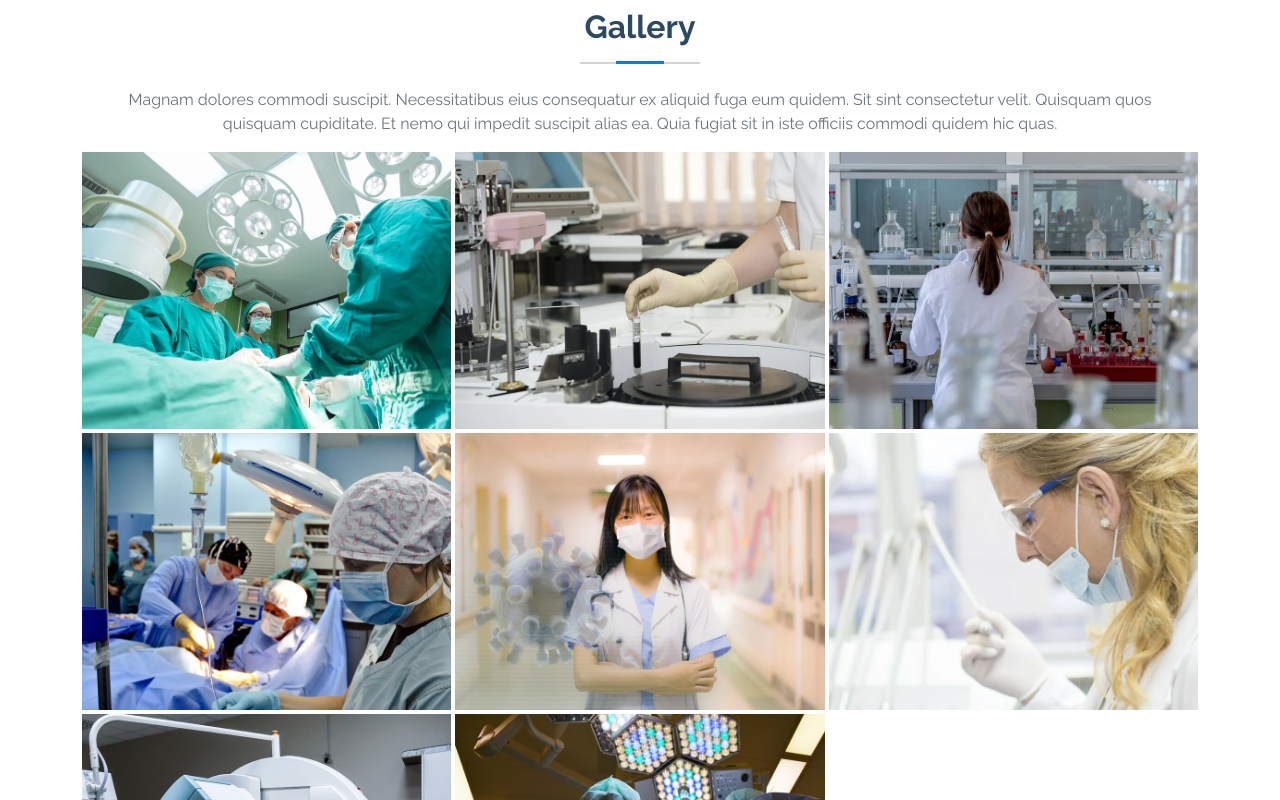
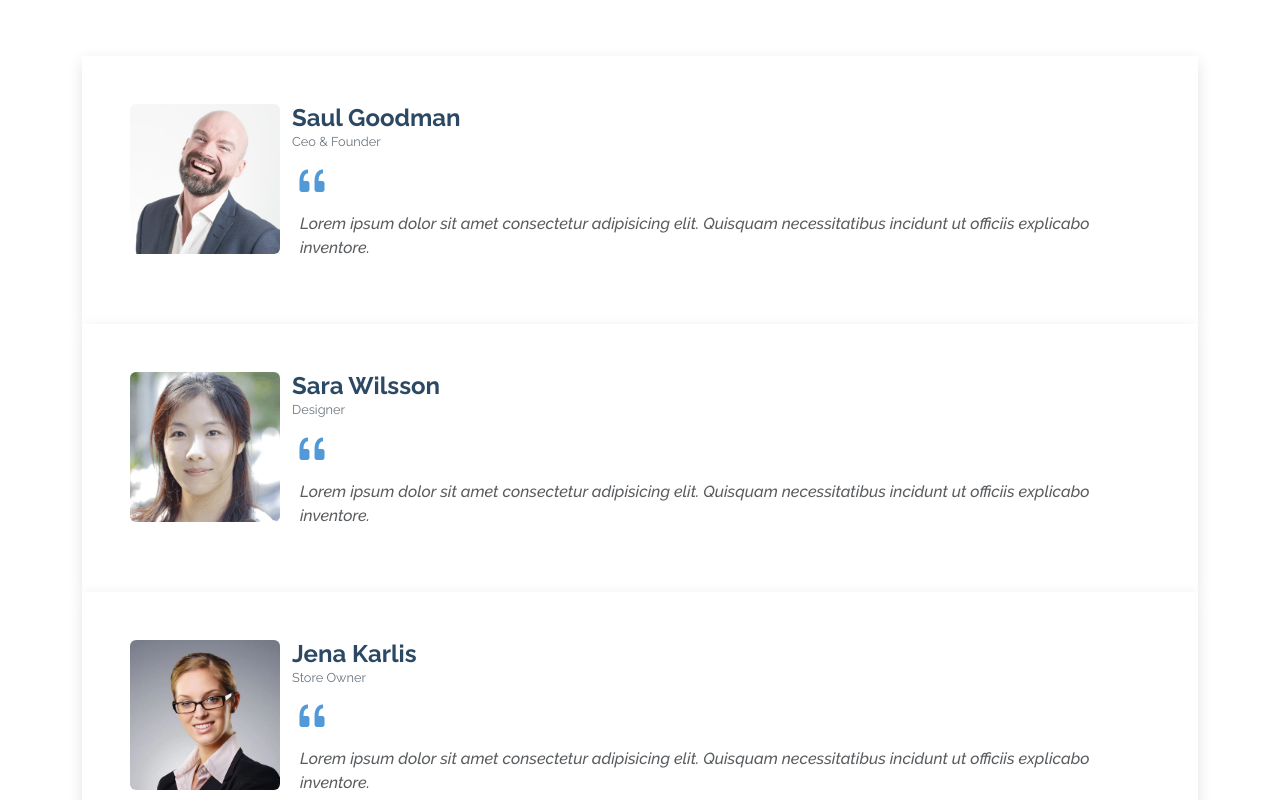
Before and after one commit to abdullahpichoo/react-practise-app-ili, a React (Create React App) app: page / in a window 1280 px wide. Shown: the part 5180-5980 px from the top of the page. Built offline with nearby package versions, Linux system fonts and the light colour scheme.

Commit message:
cards done

```diff
--- a/src/App.tsx
+++ b/src/App.tsx
@@ -9,6 +9,7 @@ import CreateAppointment from "./components/CreateAppointment";
 import Departments from "./components/Departments/Departments";
 import Doctors from "./components/Doctors/Doctors";
 import FAQ from "./components/FAQ/FAQ";
+import Reviews from "./components/Reviews/Reviews";
 import Gallery from "./components/Gallery";
 import Contact from "./components/Contact";
 import Footer from "./components/Footer/Footer";
@@ -33,6 +34,7 @@ function App() {
         <Departments />
         <Doctors />
         <FAQ />
+        <Reviews />
         <Gallery />
         <Contact />
       </div>
--- /dev/null
+++ b/src/commons/reviewsList.ts
@@ -0,0 +1,39 @@
+interface Review {
+  image: string;
+  name: string;
+  designation: string;
+  body: string;
+}
+
+export const reviewsList: Review[] = [
+  {
+    image: "/assets/img/testimonials/testimonials-1.jpg",
+    name: "Saul Goodman",
+    designation: "Ceo & Founder",
+    body: "Lorem ipsum dolor sit amet consectetur adipisicing elit. Quisquam necessitatibus incidunt ut officiis explicabo inventore.",
+  },
+  {
+    image: "/assets/img/testimonials/testimonials-2.jpg",
+    name: "Sara Wilsson",
+    designation: "Designer",
+    body: "Lorem ipsum dolor sit amet consectetur adipisicing elit. Quisquam necessitatibus incidunt ut officiis explicabo inventore.",
+  },
+  {
+    image: "/assets/img/testimonials/testimonials-3.jpg",
+    name: "Jena Karlis",
+    designation: "Store Owner",
+    body: "Lorem ipsum dolor sit amet consectetur adipisicing elit. Quisquam necessitatibus incidunt ut officiis explicabo inventore.",
+  },
+  {
+    image: "/assets/img/testimonials/testimonials-4.jpg",
+    name: "Matt Brandon",
+    designation: "Freelancer",
+    body: "Lorem ipsum dolor sit amet consectetur adipisicing elit. Quisquam necessitatibus incidunt ut officiis explicabo inventore.",
+  },
+  {
+    image: "/assets/img/testimonials/testimonials-5.jpg",
+    name: "John Larson",
+    designation: "Entrepreneur",
+    body: "Lorem ipsum dolor sit amet consectetur adipisicing elit. Quisquam necessitatibus incidunt ut officiis explicabo inventore.",
+  },
+];
--- /dev/null
+++ b/src/components/Reviews/ReviewCard.tsx
@@ -0,0 +1,45 @@
+import React from "react";
+import { Card } from "react-bootstrap";
+
+const ReviewCard = ({
+  image,
+  name,
+  designation,
+  body,
+}: {
+  image: string;
+  name: string;
+  designation: string;
+  body: string;
+}) => {
+  return (
+    <div className="review-card card rounded-0 border-0 p-5">
+      <div className="row">
+        <div className="col-4 col-md-2">
+          <img
+            src={image}
+            alt={`${name}'s picture`}
+            className="img-fluid rounded-2"
+          />
+        </div>
+        <div className="col-12 col-md-10 p-3 p-md-0">
+          <div className="row">
+            <div className="col-12">
+              <h4 className="fw-bold m-0">{name}</h4>
+              <p className="text-secondary text-sm mb-0">{designation}</p>
+            </div>
+            <div className="col">
+              <i className="bi bi-quote text-blue  opacity-75 fs-1"></i>
+              <p className="fw-medium text-muted px-2">
+                <em>{body}</em>
+              </p>
+            </div>
+          </div>
+        </div>
+        {/* <div className="col-12"></div> */}
+      </div>
+    </div>
+  );
+};
+
+export default ReviewCard;
--- /dev/null
+++ b/src/components/Reviews/Reviews.tsx
@@ -0,0 +1,21 @@
+import React from "react";
+import ReviewCard from "./ReviewCard";
+import { reviewsList } from "../../commons/reviewsList";
+
+const Reviews = () => {
+  return (
+    <section className="container py-5">
+      {reviewsList.map((review) => (
+        <ReviewCard
+          key={review.name}
+          image={review.image}
+          name={review.name}
+          designation={review.designation}
+          body={review.body}
+        />
+      ))}
+    </section>
+  );
+};
+
+export default Reviews;
```
